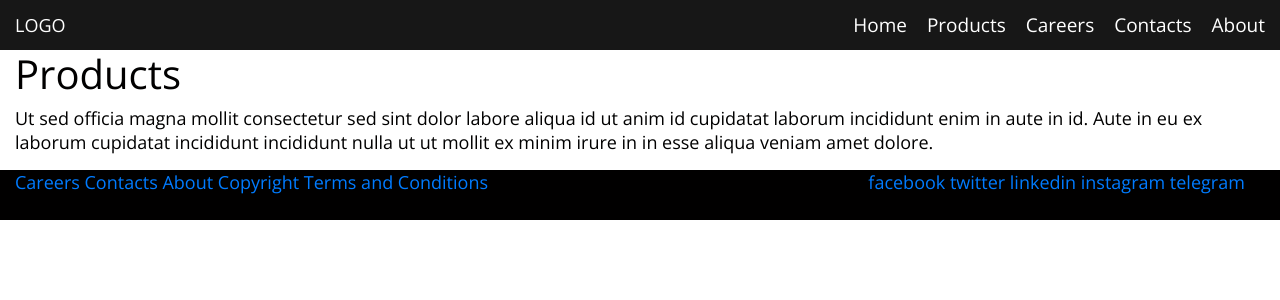
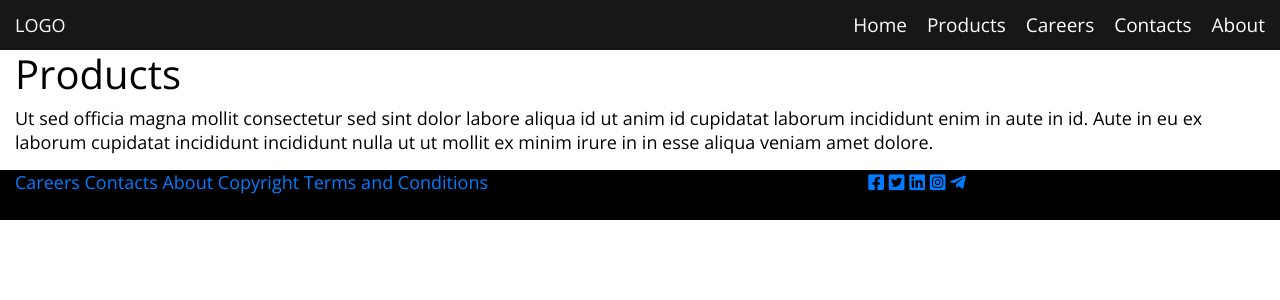
Before and after one commit to lekegitrepo/simple-react-web, a React (Create React App) app: page /Products in a window 1280 px wide. Shown: the top 300 px of the page. Built offline with nearby package versions, Linux system fonts and the light colour scheme.

Commit message:
add social media icons

```diff
--- a/src/components/footerComponent/footer.js
+++ b/src/components/footerComponent/footer.js
@@ -6,19 +6,21 @@ class Footer extends React.Component {
     return (
       <footer className='container-fluid'>
         <div className='row'>
-          <div className='col-md-8'>
+          <div className='col-md-8 footer-main'>
             <Link to='/Careers'> Careers </Link>
             <Link to='/Contacts'> Contacts </Link>
             <Link to='/About'> About </Link>
             <Link to='/Copyright'> Copyright </Link>
             <Link to='/Terms'> Terms and Conditions </Link>
           </div>
-          <div className='col-md-4'>
-            <Link to='#'> facebook </Link>
-            <Link to='#'> twitter </Link>
-            <Link to='#'> linkedin </Link>
-            <Link to='#'> instagram </Link>
-            <Link to='#'> telegram </Link>
+          <div className='col-md-4 social-media'>
+            <Link to='#'> <i class="fab fa-facebook-square"></i> </Link>
+            <Link to='#'> <i class="fab fa-twitter-square"></i
+                  > </Link>
+            <Link to='#'> <i class="fab fa-linkedin"></i
+                  > </Link>
+            <Link to='#'> <i class="fab fa-instagram-square"></i> </Link>
+            <Link to='#'> <i class="fab fa-telegram-plane"></i> </Link>
           </div>
         </div>
         {/*<ul>
```
